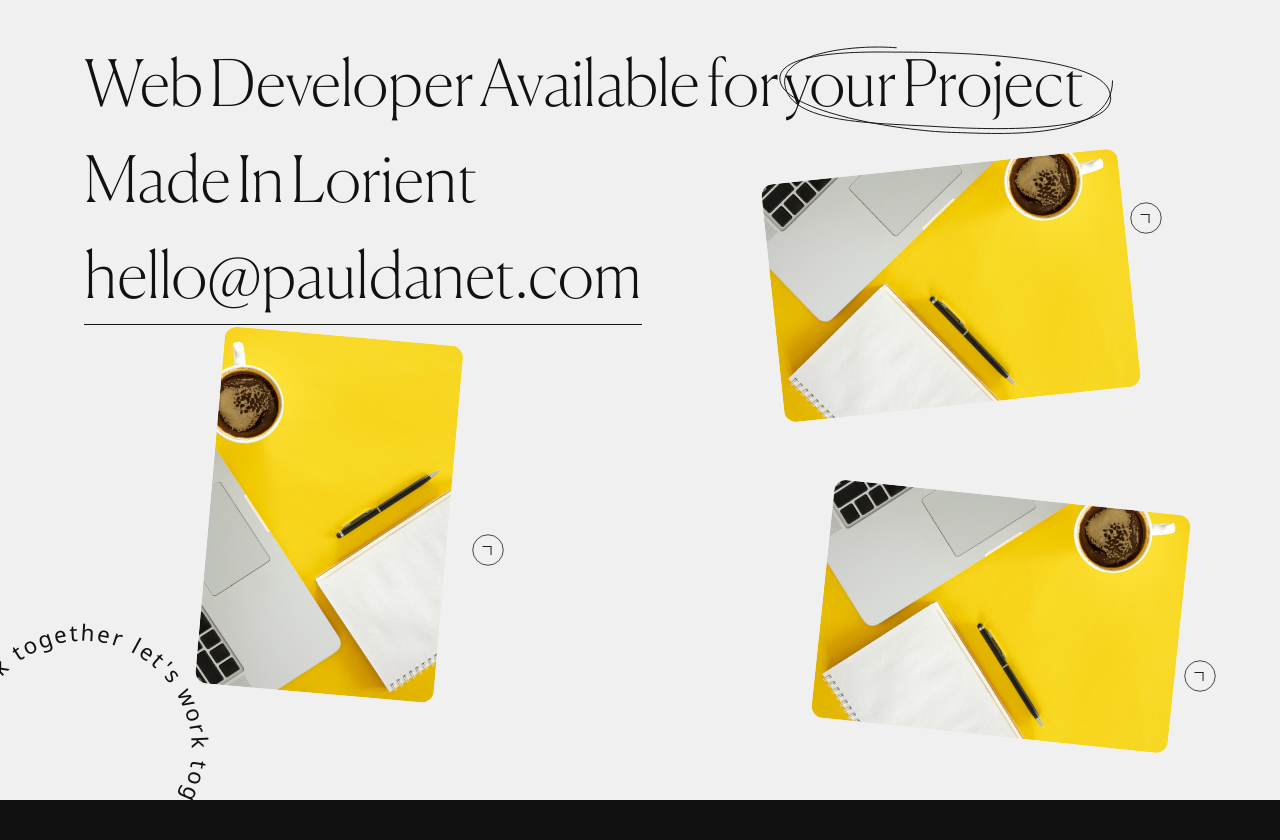
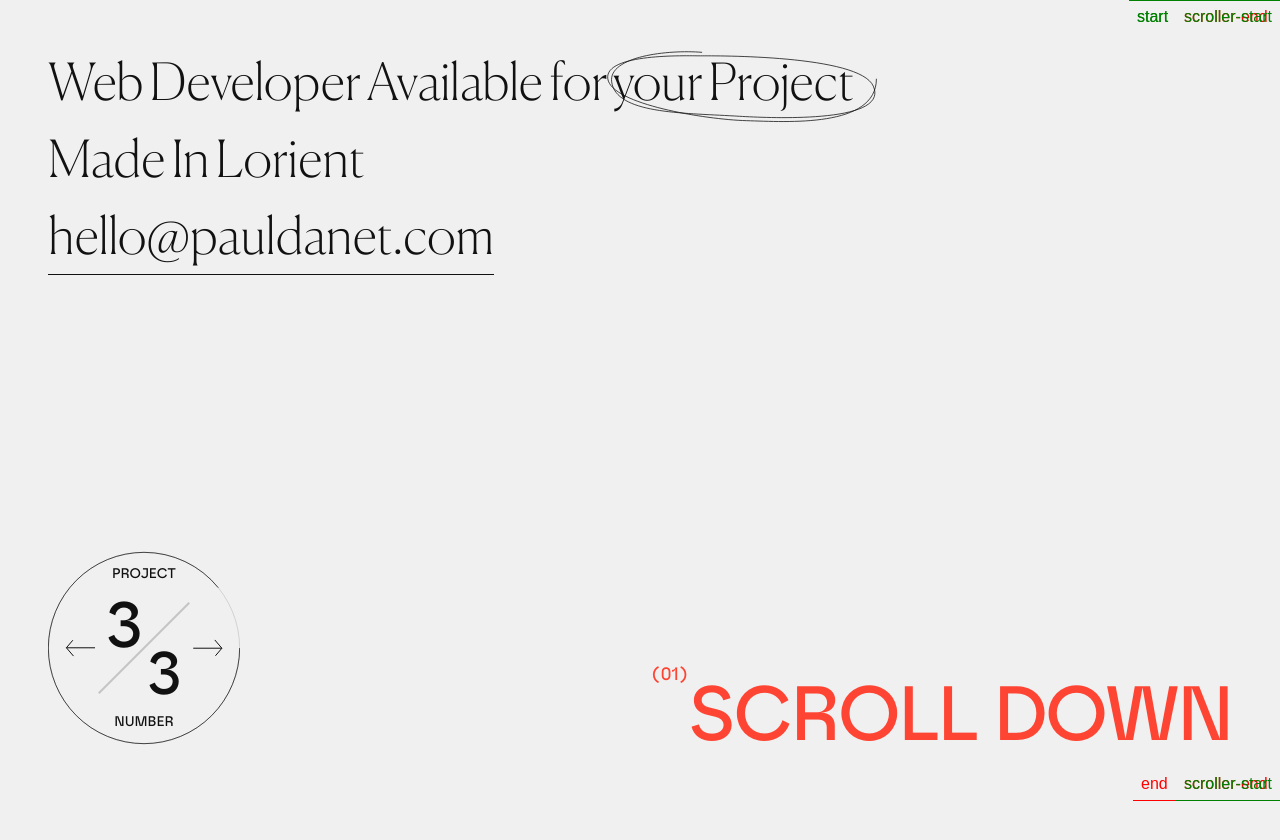
Before and after one commit to PaulDanet/project, a React (Vite) app: page / in a window 1280 px wide. Shown: the top 840 px of the page. Built offline with nearby package versions, Linux system fonts and the light colour scheme.

Commit message:
MAJ footer

```diff
--- a/src/App.css
+++ b/src/App.css
@@ -1,15 +1,14 @@
 * {
   padding: 0;
   margin: 0;
+  box-sizing: border-box;
 }
 
 body {
   margin: auto;
   height: 100vh;
-  padding: 40px 84px 40px 84px;
-  background-color: #111111;
+  background-color: #f0f0f0;
   color: #111111;
-  overflow: hidden;
 }
 
 span {
--- a/src/components/AboutMe.jsx
+++ b/src/components/AboutMe.jsx
@@ -1,18 +1,16 @@
-import { useGSAP } from "@gsap/react";
 import { useEffect } from "react";
 import { gsap } from "gsap";
 
 export default function AboutMe() {
   useEffect(() => {
     const handleMouseEnter = () => {
-      gsap.to("circle", {
-        strokeDashoffset: 95,
-        strokeDasharray: 95,
+      gsap.to(".aboutMe-circle", {
+        strokeDashoffset: 126,
         duration: 2,
         ease: "power2.inOut",
       });
 
-      gsap.to("path", {
+      gsap.to(".aboutMe-arrowHeadH, .aboutMe-arrowHeadV, .aboutMe-arrowBody", {
         strokeDashoffset: 0,
         duration: 1.5,
         stagger: 0.3,
@@ -20,38 +18,43 @@ export default function AboutMe() {
       });
     };
     const handleMouseLeave = () => {
-      gsap.to("circle", {
+      gsap.to(".aboutMe-circle", {
         strokeDashoffset: 0,
-        strokeDasharray: 0,
         duration: 2,
         ease: "power2.inOut",
       });
 
-      gsap.to(".arrow-body", {
+      gsap.to(".aboutMe-arrowBody", {
         strokeDashoffset: 58,
         duration: 1.5,
         stagger: 0.3,
         ease: "power2.inOut",
       });
-      gsap.to(".arrow-head", {
-        strokeDashoffset: 21,
+      gsap.to(".aboutMe-arrowHeadH", {
+        strokeDashoffset: 29,
+        duration: 1.5,
+        stagger: 0.3,
+        ease: "power2.inOut",
+      });
+      gsap.to(".aboutMe-arrowHeadV", {
+        strokeDashoffset: 13,
         duration: 1.5,
         stagger: 0.3,
         ease: "power2.inOut",
       });
     };
-    const buttonElement = document.querySelector(".experiences-image");
+    const buttonElement = document.querySelector(".aboutMe-image");
     buttonElement.addEventListener("mouseenter", handleMouseEnter);
     buttonElement.addEventListener("mouseleave", handleMouseLeave);
   }, []); // [] assure que l'effet ne s'exécute qu'une seule fois
 
   return (
     <>
-      <div className="experiences-image cursor-pointer flex justify-center absolute bottom-[13vw] left-[150px]">
+      <div className="aboutMe-image cursor-pointer flex justify-center absolute bottom-[10vw] left-[180px]">
         <div className="">
           <img
             src="src/assets/50721.jpg"
-            className="rounded-xl  w-[28vw] -rotate-[85deg]"
+            className="rounded-xl  w-[18vw] -rotate-[85deg]"
           ></img>
         </div>
         <div className="relative">
@@ -62,7 +65,7 @@ export default function AboutMe() {
             className="absolute bottom-[68px] right-1"
           >
             <circle
-              className="stroke-[#111111] [stroke-dasharray:0] [stroke-dashoffset:0] stroke-1"
+              className="aboutMe-circle stroke-[#111111] -rotate-90 origin-center [stroke-dasharray:126] [stroke-dashoffset:0] stroke-1"
               fill="none"
               r="20"
               cx="21"
@@ -76,16 +79,16 @@ export default function AboutMe() {
             className="absolute bottom-12 right-4"
           >
             <path
-              d="M21 .5h20.5"
-              className="arrow-head stroke-[#111111] [stroke-dasharray:16] [stroke-dashoffset:21]"
+              d="M21 0.5h20.5"
+              className="aboutMe-arrowHeadH stroke-[#111111] [stroke-dasharray:21] [stroke-dashoffset:29]"
             ></path>
             <path
               d="M41 0.5v20.5"
-              className="arrow-head stroke-[#111111] [stroke-dasharray:30] [stroke-dashoffset:21]"
+              className="aboutMe-arrowHeadV stroke-[#111111] [stroke-dasharray:21] [stroke-dashoffset:13]"
             ></path>
             <path
               d="M.5 41 41 .5"
-              className="arrow-body stroke-[#111111] [stroke-dasharray:58] [stroke-dashoffset:58]"
+              className="aboutMe-arrowBody stroke-[#111111] [stroke-dasharray:58] [stroke-dashoffset:58]"
             ></path>
           </svg>
         </div>
--- a/src/components/Experiences.jsx
+++ /dev/null
@@ -1,95 +0,0 @@
-import { useGSAP } from "@gsap/react";
-import { useEffect } from "react";
-import { gsap } from "gsap";
-
-export default function Experiences() {
-  useEffect(() => {
-    const handleMouseEnter = () => {
-      gsap.to("circle", {
-        strokeDashoffset: 95,
-        strokeDasharray: 95,
-        duration: 2,
-        ease: "power2.inOut",
-      });
-
-      gsap.to("path", {
-        strokeDashoffset: 0,
-        duration: 1.5,
-        stagger: 0.3,
-        ease: "power2.inOut",
-      });
-    };
-    const handleMouseLeave = () => {
-      gsap.to("circle", {
-        strokeDashoffset: 0,
-        strokeDasharray: 0,
-        duration: 2,
-        ease: "power2.inOut",
-      });
-
-      gsap.to(".arrow-body", {
-        strokeDashoffset: 58,
-        duration: 1.5,
-        stagger: 0.3,
-        ease: "power2.inOut",
-      });
-      gsap.to(".arrow-head", {
-        strokeDashoffset: 21,
-        duration: 1.5,
-        stagger: 0.3,
-        ease: "power2.inOut",
-      });
-    };
-    const buttonElement = document.querySelector(".experiences-image");
-    buttonElement.addEventListener("mouseenter", handleMouseEnter);
-    buttonElement.addEventListener("mouseleave", handleMouseLeave);
-  }, []); // [] assure que l'effet ne s'exécute qu'une seule fois
-
-  return (
-    <>
-      <div className="experiences-image cursor-pointer flex justify-center absolute top-[13vw] right-[150px] ">
-        <div className="">
-          <img
-            src="src/assets/50721.jpg"
-            className="rounded-xl -rotate-6 w-[28vw]"
-          ></img>
-        </div>
-        <div className="relative">
-          <svg
-            height="32"
-            width="32"
-            viewBox="0 0 42 42"
-            className="absolute top-9 -right-8"
-          >
-            <circle
-              className="stroke-[#111111] [stroke-dasharray:0] [stroke-dashoffset:0] stroke-1"
-              fill="none"
-              r="20"
-              cx="21"
-              cy="21"
-            ></circle>
-          </svg>
-          <svg
-            height="40"
-            width="40"
-            viewBox="0 0 42 42"
-            className="absolute top-12 -right-5"
-          >
-            <path
-              d="M21 .5h20.5"
-              className="arrow-head stroke-[#111111] [stroke-dasharray:16] [stroke-dashoffset:21]"
-            ></path>
-            <path
-              d="M41 0.5v20.5"
-              className="arrow-head stroke-[#111111] [stroke-dasharray:30] [stroke-dashoffset:21]"
-            ></path>
-            <path
-              d="M.5 41 41 .5"
-              className="arrow-body stroke-[#111111] [stroke-dasharray:58] [stroke-dashoffset:58]"
-            ></path>
-          </svg>
-        </div>
-      </div>
-    </>
-  );
-}
--- a/src/components/Footer.jsx
+++ b/src/components/Footer.jsx
@@ -1,52 +1,103 @@
 import { useGSAP } from "@gsap/react";
-import gsap from "gsap";
+import { gsap } from "gsap";
+import { ScrollTrigger } from "gsap/ScrollTrigger";
+
+gsap.registerPlugin(ScrollTrigger);
 
 export default function Footer() {
   useGSAP(() => {
-    // Animation texte cercle intro
-    gsap.fromTo(
-      ".circle-text",
-      {
-        y: "100%",
-        x: "-100%",
+    let spans = gsap.utils.toArray(".spanEl");
+    let endValue = window.innerHeight; // Ajuster selon la hauteur du scroll
+    gsap.to(spans, {
+      yPercent: -100 * (spans.length - 1),
+      ease: "none",
+      scrollTrigger: {
+        trigger: ".mp_item", // Même trigger que dans le composant Projects
+        scrub: 1,
+        snap: 1 / (spans.length - 1),
+        end: `+=${endValue}`,
+        markers: true, // À garder pour le débogage
       },
-      {
-        y: "30%",
-        x: "-50%",
-        ease: "power2.out",
-        duration: 2,
-        delay: 4,
-      }
-    );
-
-    gsap.to(".text-rotation", {
-      rotation: 360,
-      transformOrigin: "center center",
-      duration: 4,
-      delay: 3,
-      ease: "power2.out",
     });
   });
-
   return (
     <>
-      <div className="circle-text absolute bottom-0 w-64 h-64">
-        <svg viewBox="0 0 160 160">
-          <path
-            id="text-path"
+      <div className="fixed bottom-12 left-12 font-['safiro'] z-30">
+        <div className="uppercase text-center p-5 flex flex-col items-center justify-between w-[12rem] h-[13rem] relative">
+          <span className="text-sm">Project</span>
+          <div>
+            <div className="text-[4rem] leading-[0.8] mr-[2.5rem] overflow-hidden">
+              <div className="w-20 h-[3.12rem] flex flex-col">
+                <span className="spanEl">0</span>
+                <span className="spanEl">1</span>
+                <span className="spanEl">2</span>
+                <span className="spanEl">3</span>
+              </div>
+            </div>
+            <span className="text-6xl leading-[0.8] block ml-[2.5rem]">3</span>
+          </div>
+          <span className="text-sm font-extralight">Number</span>
+          <span className="absolute left-1/2 top-1/2 transform -translate-x-1/2 -translate-y-1/2 w-[8rem] h-[1px] -rotate-45 border border-[#9696967b]"></span>
+          <button className="absolute left-0 top-1/2 transform -translate-y-1/2 w-16 z-[2] cursor-pointer overflow-hidden">
+            <svg
+              width="30"
+              height="17"
+              viewBox="0 0 30 17"
+              fill="none"
+              className="icon-svg w-full"
+            >
+              <path
+                className="stroke-current"
+                d="M8.54736 16.6364L1.38827 8.26321L7.83145 0.727323"
+              ></path>
+              <path
+                className="stroke-current"
+                d="M1.38817 8.28388L30.0245 8.28387"
+              ></path>
+            </svg>
+          </button>
+          <button
+            className="cta primary absolute right-0 top-1/2 transform -translate-y-1/2 w-16 z-[2] cursor-pointer overflow-hidden"
+            aria-label="Next project"
+          >
+            <svg
+              width="30"
+              height="17"
+              viewBox="0 0 30 17"
+              fill="none"
+              className="icon-svg w-full"
+            >
+              <path
+                className="stroke-current"
+                d="M21.7229 0.363708L28.882 8.73691L22.4388 16.2728"
+              ></path>
+              <path
+                className="stroke-current"
+                d="M28.8821 8.71619L0.245728 8.71619"
+              ></path>
+            </svg>
+          </button>
+          <svg
+            width="280"
+            height="280"
+            viewBox="0 0 280 280"
             fill="none"
-            d="M0 80 a 80 80 0 1 1 160 0 80 80 0 0 1 -160 0"
-          ></path>
-          <text
-            dy="12"
-            className="text-rotation text-sm fill-[#111111] tracking-[.20em]"
+            className="circle w-full h-full absolute left-0 top-0 z-[0] [stroke-dasharray:880]"
           >
-            <textPath xlinkHref="#text-path">
-              let's work together let's work together let's work together
-            </textPath>
-          </text>
-          <circle cx="80" cy="80" r="60" fill="none"></circle>
-        </svg>
+            <circle
+              cx="140"
+              cy="140"
+              r="139.5"
+              className="stroke-[#9696967b]"
+            ></circle>
+            <circle
+              cx="140"
+              cy="140"
+              r="139.5"
+              className="stroke-black [stroke-dasharray:780]"
+            ></circle>
+          </svg>
+        </div>
       </div>
     </>
   );
--- a/src/components/Header.jsx
+++ b/src/components/Header.jsx
@@ -15,7 +15,7 @@ export default function Header() {
 
     // Animation de l'invasion de couleur
     gsap.to(".color-bg", {
-      height: "100vh",
+      height: "0vh",
       duration: 1,
       delay: 1,
       ease: "power3.in",
@@ -134,8 +134,8 @@ export default function Header() {
   });
   return (
     <>
-      <div className="color-bg absolute bottom-0 left-0 w-screen h-0 bg-[#f0f0f0] -z-10"></div>
-      <div className="intro-section font-['canela'] text-[5vw] leading-normal font-medium">
+      <div className="color-bg absolute top-0 left-0 w-screen h-screen bg-[#111111] -z-10"></div>
+      <div className="intro-section fixed font-['canela'] text-[4vw] leading-normal font-extralight z-20 p-12">
         <div>
           <span className="intro-word mr-1.5">Web </span>
           <span className="intro-word mr-1.5">Developer </span>
--- a/src/components/Projects.jsx
+++ b/src/components/Projects.jsx
@@ -1,96 +1,53 @@
 import { useGSAP } from "@gsap/react";
-import { useEffect } from "react";
 import { gsap } from "gsap";
+import { ScrollTrigger } from "gsap/ScrollTrigger";
+
+gsap.registerPlugin(ScrollTrigger);
 
 export default function Projects() {
-  useEffect(() => {
-    const handleMouseEnter = () => {
-      gsap.to("circle", {
-        strokeDashoffset: 95,
-        strokeDasharray: 95,
-        duration: 2,
-        ease: "power2.inOut",
-      });
+  useGSAP(() => {
+    let sections = gsap.utils.toArray(".pr_client");
+    let endValue = window.innerHeight * sections.length; // La hauteur totale des sections
 
-      gsap.to("path", {
-        strokeDashoffset: 0,
-        duration: 1.5,
-        stagger: 0.3,
-        ease: "power2.inOut",
-      });
-    };
-    const handleMouseLeave = () => {
-      gsap.to("circle", {
-        strokeDashoffset: 0,
-        strokeDasharray: 0,
-        duration: 2,
-        ease: "power2.inOut",
-      });
-
-      gsap.to(".arrow-body", {
-        strokeDashoffset: 58,
-        duration: 1.5,
-        stagger: 0.3,
-        ease: "power2.inOut",
-      });
-      gsap.to(".arrow-head", {
-        strokeDashoffset: 21,
-        duration: 1.5,
-        stagger: 0.3,
-        ease: "power2.inOut",
-      });
-    };
-    const buttonElement = document.querySelector(".experiences-image");
-    buttonElement.addEventListener("mouseenter", handleMouseEnter);
-    buttonElement.addEventListener("mouseleave", handleMouseLeave);
-  }, []); // [] assure que l'effet ne s'exécute qu'une seule fois
-
+    gsap.to(sections, {
+      xPercent: -100 * (sections.length - 1),
+      ease: "none",
+      scrollTrigger: {
+        trigger: ".mp_item",
+        pin: true,
+        scrub: 1,
+        snap: 1 / (sections.length - 1),
+        end: `+=${endValue}`,
+        markers: true, // À garder pour le débogage, à retirer en production
+        onUpdate: (self) => {
+          const progress = self.progress.toFixed(2);
+          gsap.to(".spanEl", {
+            yPercent: -100 * progress * (sections.length - 1),
+          });
+        },
+      },
+    });
+  });
   return (
     <>
-      <div className="experiences-image cursor-pointer flex justify-center absolute bottom-[5vw] right-[100px]">
-        <div className="">
-          <img
-            src="src/assets/50721.jpg"
-            className="rounded-xl w-[28vw] rotate-6"
-          ></img>
+      <section className="mp_item flex w-full font-['safiro'] overflow-x-hidden">
+        <div className="pr_client text-[6vw] leading-[6vw] uppercase tracking-[-.2vw] min-w-[100%] h-[100vh] flex justify-end items-end pb-12 pr-12 text-[#fe4534]">
+          <span className="pr_num mb-16 text-lg tracking-normal">(01)</span>
+          SCROLL DOWN
         </div>
-        <div className="relative">
-          <svg
-            height="32"
-            width="32"
-            viewBox="0 0 42 42"
-            className="absolute bottom-11 -right-9"
-          >
-            <circle
-              className="stroke-[#111111] [stroke-dasharray:0] [stroke-dashoffset:0] stroke-1"
-              fill="none"
-              r="20"
-              cx="21"
-              cy="21"
-            ></circle>
-          </svg>
-          <svg
-            height="40"
-            width="40"
-            viewBox="0 0 42 42"
-            className="absolute bottom-6 -right-6
-            "
-          >
-            <path
-              d="M21 .5h20.5"
-              className="arrow-head stroke-[#111111] [stroke-dasharray:16] [stroke-dashoffset:21]"
-            ></path>
-            <path
-              d="M41 0.5v20.5"
-              className="arrow-head stroke-[#111111] [stroke-dasharray:30] [stroke-dashoffset:21]"
-            ></path>
-            <path
-              d="M.5 41 41 .5"
-              className="arrow-body stroke-[#111111] [stroke-dasharray:58] [stroke-dashoffset:58]"
-            ></path>
-          </svg>
+        <div className="pr_client text-[6vw] leading-[6vw] uppercase tracking-[-.2vw] min-w-[100%] h-[100vh] flex justify-end items-end pb-12 pr-12 text-[#fe4534]">
+          <span className="pr_num mb-16 text-lg tracking-normal">(02)</span>
+          ABOUT ME
         </div>
-      </div>
+        <div className="pr_client text-[6vw] leading-[6vw] uppercase tracking-[-.2vw] min-w-[100%] h-[100vh] flex justify-end items-end pb-12 pr-12 text-[#fe4534]">
+          <span className="pr_num mb-16 text-lg tracking-normal">(03)</span>
+          TOOLBOX
+        </div>
+        <div className="pr_client text-[6vw] leading-[6vw] uppercase tracking-[-.2vw] min-w-[100%] h-[100vh] flex justify-end items-end pb-12 pr-12 text-[#fe4534]">
+          <span className="pr_num mb-16 text-lg tracking-normal">(04)</span>
+          PROJECTS
+        </div>
+      </section>
     </>
   );
 }
--- a/src/index.css
+++ b/src/index.css
@@ -7,4 +7,8 @@
     font-family: "canela";
     src: url("./fonts/Canela-Thin.ttf");
   }
+  @font-face {
+    font-family: "safiro";
+    src: url("./fonts/safiro-medium.otf");
+  }
 }
--- a/src/pages/homePage.jsx
+++ b/src/pages/homePage.jsx
@@ -1,15 +1,11 @@
 import Footer from "../components/Footer";
 import Header from "../components/Header";
-import Experiences from "../components/Experiences";
-import AboutMe from "../components/AboutMe";
 import Projects from "../components/Projects";
 
 export default function HomePage() {
   return (
     <>
       <Header />
-      <Experiences />
-      <AboutMe />
       <Projects />
       <Footer />
     </>
--- a/tailwind.config.js
+++ b/tailwind.config.js
@@ -2,6 +2,9 @@
 export default {
   content: ["./index.html", "./src/**/*.{js,ts,jsx,tsx}"],
   theme: {
+    fontFamily: {
+      sans: ["Helvetica", "Arial", "sans-serif"],
+    },
     extend: {},
   },
   plugins: [],
```
Also changed, not shown: src/components/CircleText.jsx (added, +53 -0 lines), src/fonts/safiro-medium.otf (added).
